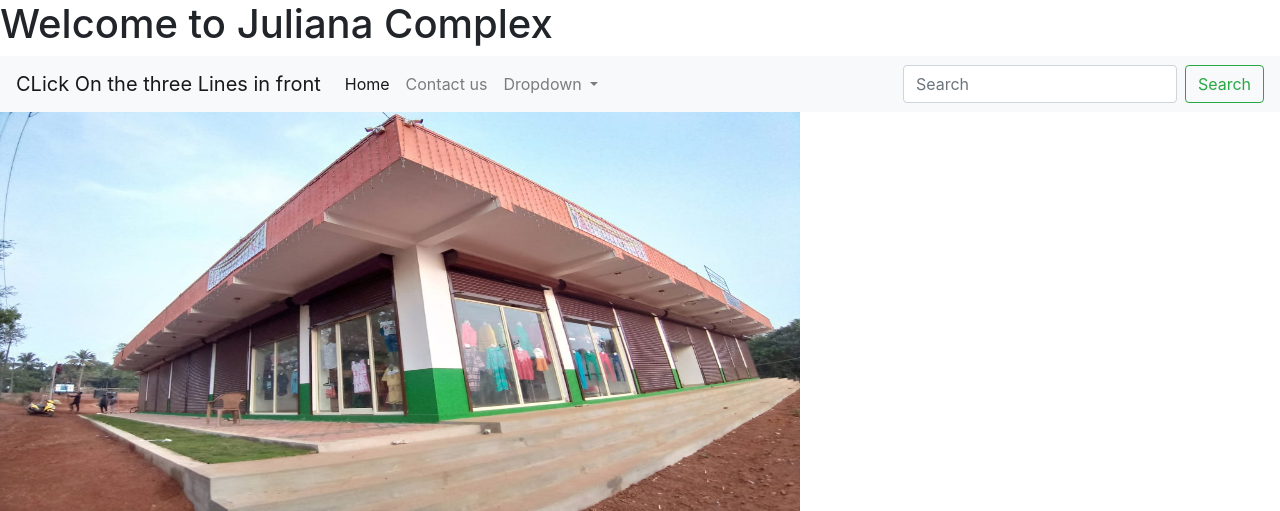
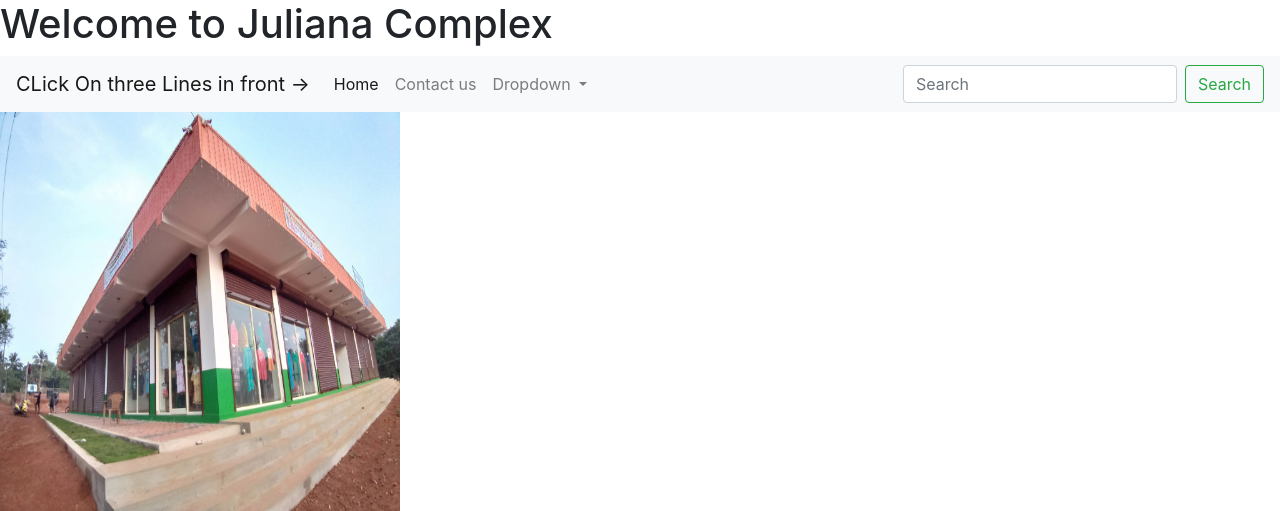
Before and after one commit to LarsenMathias/textutils, a Django app: page /home in a window 1280 px wide. Shown: the top 511 px of the page. Run offline with Django 3.2, Linux system fonts and the light colour scheme; some libraries are stand-ins or nearby versions.

Commit message:
Update home.html

```diff
--- a/templates/home.html
+++ b/templates/home.html
@@ -22,7 +22,7 @@
   </body>
 </html>
 <nav class="navbar navbar-expand-lg navbar-light bg-light">
-  <a class="navbar-brand" href="#">CLick On the three Lines in front</a>
+  <a class="navbar-brand" href="#">CLick On three Lines in front →</a>
   <button class="navbar-toggler" type="button" data-toggle="collapse" data-target="#navbarSupportedContent" aria-controls="navbarSupportedContent" aria-expanded="false" aria-label="Toggle navigation">
     <span class="navbar-toggler-icon"></span>
   </button>
@@ -56,5 +56,5 @@
     </form>
   </div>
 </nav>
-<img src="{% static "Image/julianacomplex.jpeg" %}" width="800" height="400"/>
+<img src="{% static "Image/julianacomplex.jpeg" %}" width="400" height="400"/>
 <br><h1>Julaina Complex<h1/>
```
